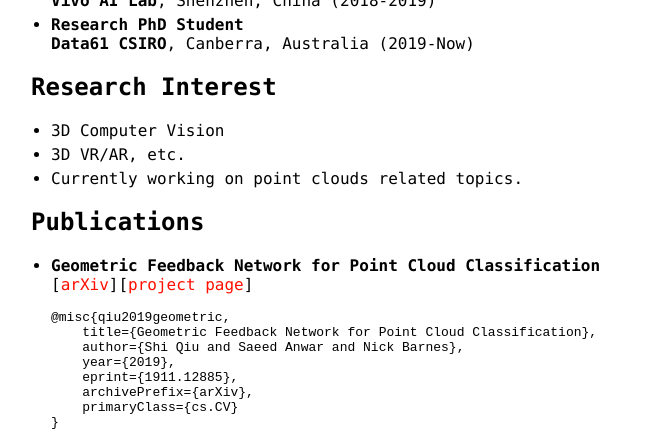
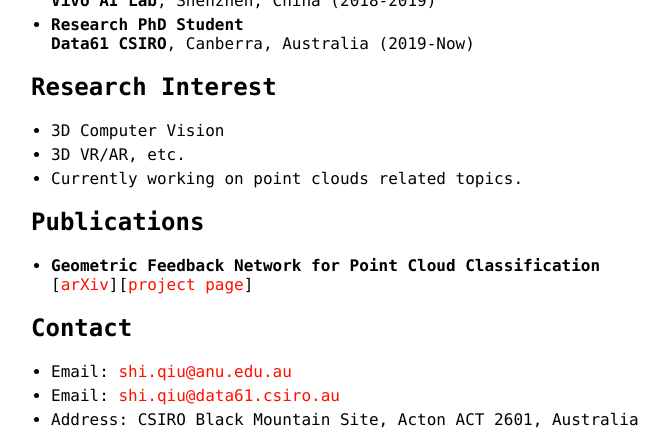
Before and after one commit to ShiQiu0419/ShiQiu0419.github.io, a Jekyll site: the page built from index.md, in a window 1280 px wide and 900 px high, scrolled down 584 px, cut to the strip 0-441 px from the top of the window. Shown: the whole strip, without its empty margins (259-928 px from the left). Built offline with Jekyll 4.4.1, drawn with Linux system fonts in a browser that asks for light colours; our own code applies the rules of GitHub Pages for plain Markdown files.

Commit message:
Update index.md

```diff
--- a/index.md
+++ b/index.md
@@ -32,15 +32,6 @@
 * **Geometric Feedback Network for Point Cloud Classification**
 [[arXiv](https://arxiv.org/abs/1911.12885)][[project page](https://github.com/ShiQiu0419/GFNet)]
 
-      @misc{qiu2019geometric,
-          title={Geometric Feedback Network for Point Cloud Classification},
-          author={Shi Qiu and Saeed Anwar and Nick Barnes},
-          year={2019},
-          eprint={1911.12885},
-          archivePrefix={arXiv},
-          primaryClass={cs.CV}
-      }
-
 ## Contact
 * Email: [shi.qiu@anu.edu.au](mailto:shi.qiu@anu.edu.au)
 * Email: [shi.qiu@data61.csiro.au](mailto:shi.qiu@data61.csiro.au)
```
